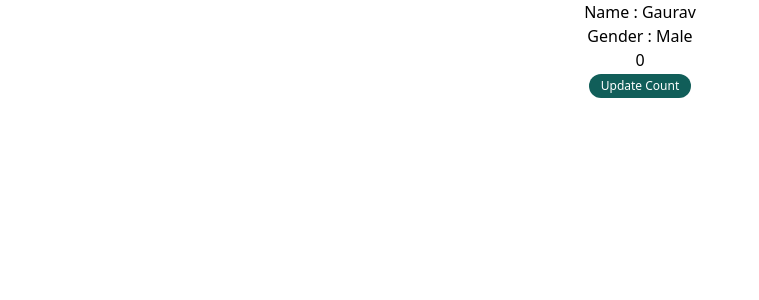
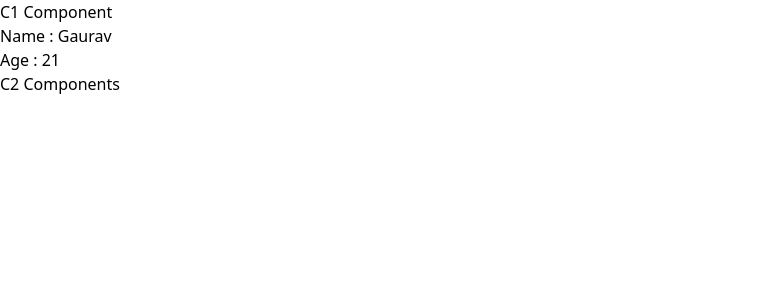
Before and after one commit to i-am-ggunjan/Learn-React, a React (Create React App) app: page / in a window 1280 px wide. Shown: the top 300 px of the page, without its empty margins (0-759 px from the left). Built offline with nearby package versions, Linux system fonts and the light colour scheme.

Commit message:
Context Api

```diff
--- a/src/App.js
+++ b/src/App.js
@@ -1,10 +1,15 @@
 import React from "react";
-import Hook2 from "./Hook/Hook2";
+import C1 from "./api_components/C1";
+import C2 from "./api_components/C2";
+import { Store } from "./api/Store";
 
 const App = () => {
   return (
     <>
-      <Hook2 gender="Male" />
+      <Store>
+        <C1 />
+        <C2 />
+      </Store>
     </>
   );
 };
--- /dev/null
+++ b/src/api/Store.jsx
@@ -0,0 +1,22 @@
+import { createContext } from "react";
+
+const DataStore = createContext();
+
+const Store = (props) => {
+  return (
+    <>
+      <DataStore.Provider
+        value={{
+          name: "Gaurav",
+          age: 21,
+        }}
+      >
+        {props.children}
+        {/* <C1/>
+        <C2/> */}
+      </DataStore.Provider>
+    </>
+  );
+};
+
+export { Store, DataStore };
--- /dev/null
+++ b/src/api_components/C1.jsx
@@ -0,0 +1,25 @@
+import React from "react";
+import { DataStore } from "../api/Store";
+
+const C1 = () => {
+  return (
+    <>
+      <h1>C1 Component</h1>
+
+      <DataStore.Consumer>
+        {
+            value => {
+                return (
+                    <>
+                    <h2>Name : {value.name}</h2>
+                    <h2>Age : {value.age}</h2>
+                    </>
+                )
+            }
+        }
+      </DataStore.Consumer>
+    </>
+  );
+};
+
+export default C1;
--- /dev/null
+++ b/src/api_components/C2.jsx
@@ -0,0 +1,7 @@
+import React from "react";
+
+const C2 = () => {
+  return <div>C2 Components</div>;
+};
+
+export default C2;
```
